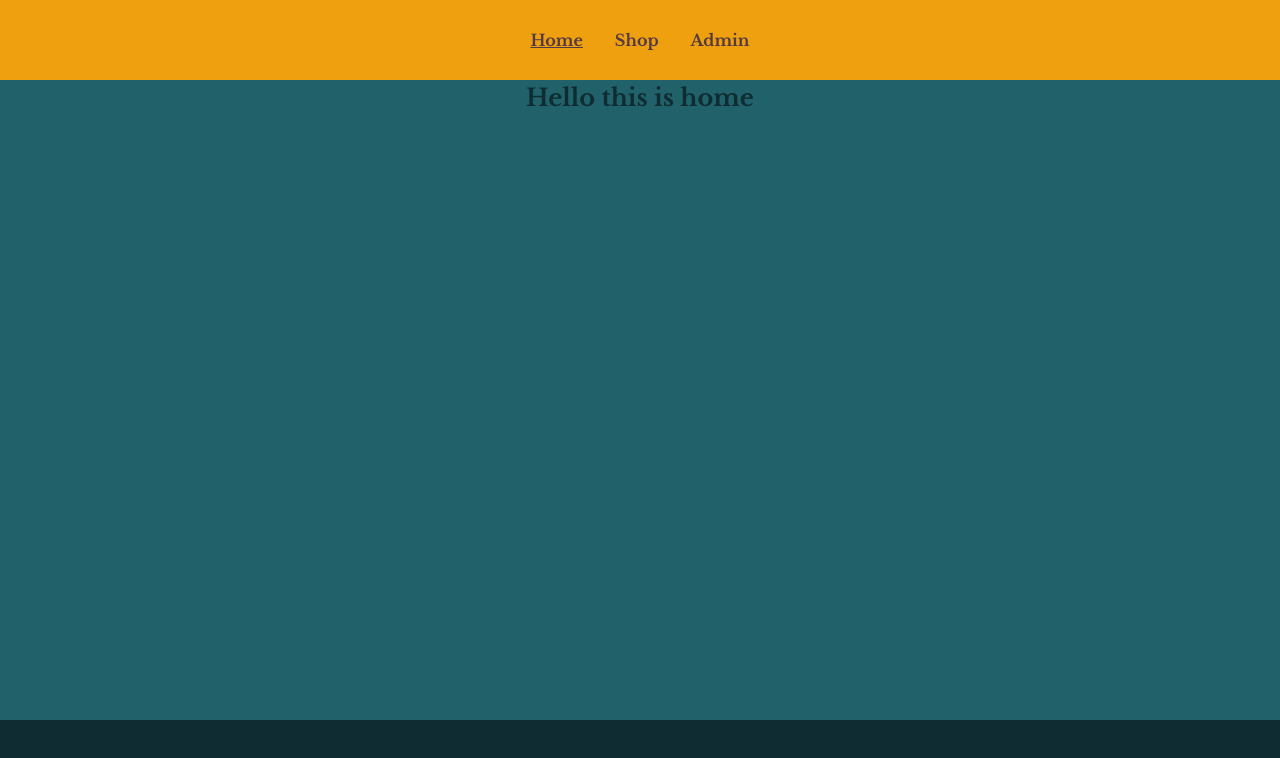
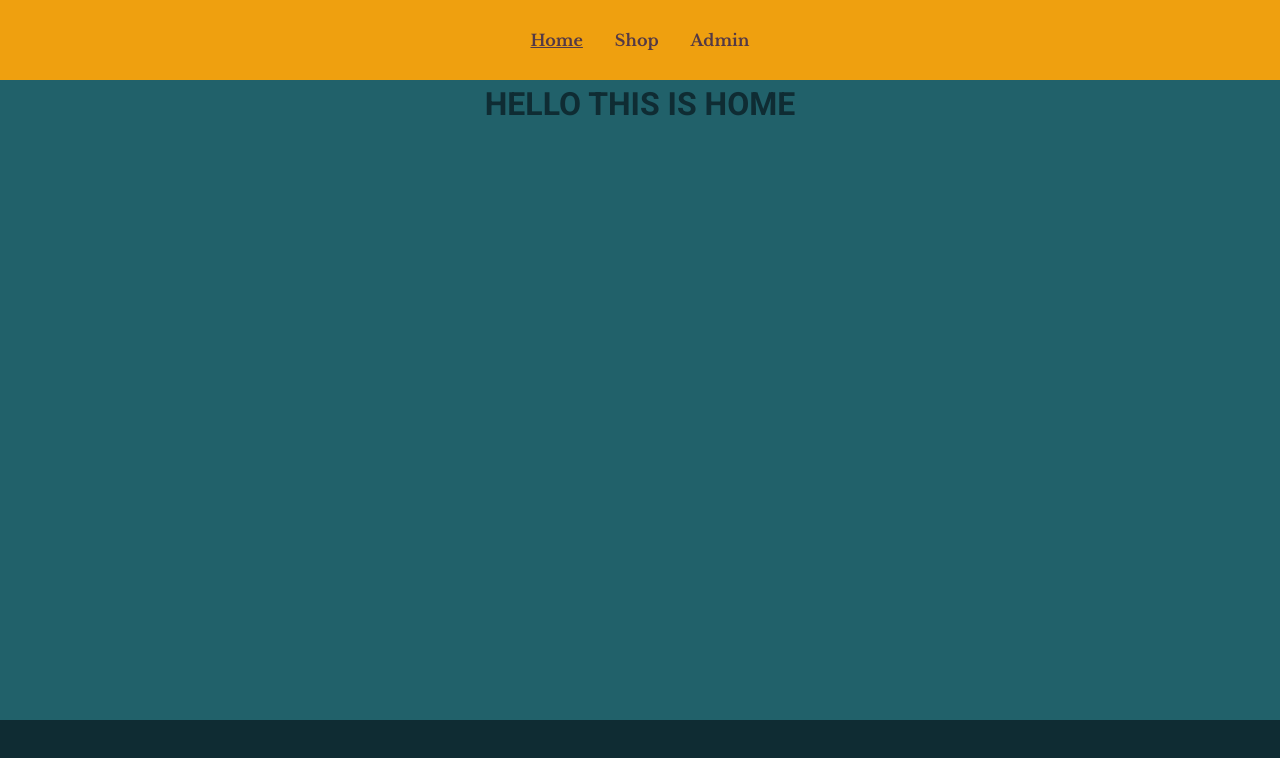
Before and after one commit to KarinaAllard/ecommerce-client, a React (Vite) app: page / in a window 1280 px wide. Shown: the top 758 px of the page. Built offline with nearby package versions, Linux system fonts and the light colour scheme.

Commit message:
Add heading font. Add font sizes for headings.

```diff
--- a/index.html
+++ b/index.html
@@ -6,7 +6,7 @@
     <meta name="viewport" content="width=device-width, initial-scale=1.0" />
     <link rel="preconnect" href="https://fonts.googleapis.com">
     <link rel="preconnect" href="https://fonts.gstatic.com" crossorigin>
-    <link href="https://fonts.googleapis.com/css2?family=Libre+Baskerville:ital,wght@0,400;0,700;1,400&display=swap" rel="stylesheet">
+    <link href="https://fonts.googleapis.com/css2?family=Libre+Baskerville:ital,wght@0,400;0,700;1,400&family=Roboto:ital,wght@0,100..900;1,100..900&display=swap" rel="stylesheet">
     <title>Frittte Kiosk - A Store in Martinaise</title>
   </head>
   <body>
--- a/src/styles/global.css
+++ b/src/styles/global.css
@@ -5,7 +5,8 @@
     --orange: #EFA00F;
     --brown: #533946;
     --beige: #E6D1B4;
-    --standard-text: 'Libre Baskerville', Arial, sans-serif;
+    --standard-text: 'Libre Baskerville', Georgia, serif;
+    --heading-text: 'Roboto', Arial, sans-serif;
 }
 
 body {
@@ -37,6 +38,27 @@ p {
     color: var(--dark-blue);
 }
 
-h2 {
+h1,
+h2,
+h3,
+h4 {
+    font-family: var(--heading-text);
+    text-transform: uppercase;
     margin: 0;
 }
+
+h1 {
+    font-size: 3.5rem;
+}
+
+h2 {
+    font-size: 2rem;
+}
+
+h3 {
+    font-size: 1.5rem;
+}
+
+h4 {
+    font-size: 1.2rem;
+}
```
